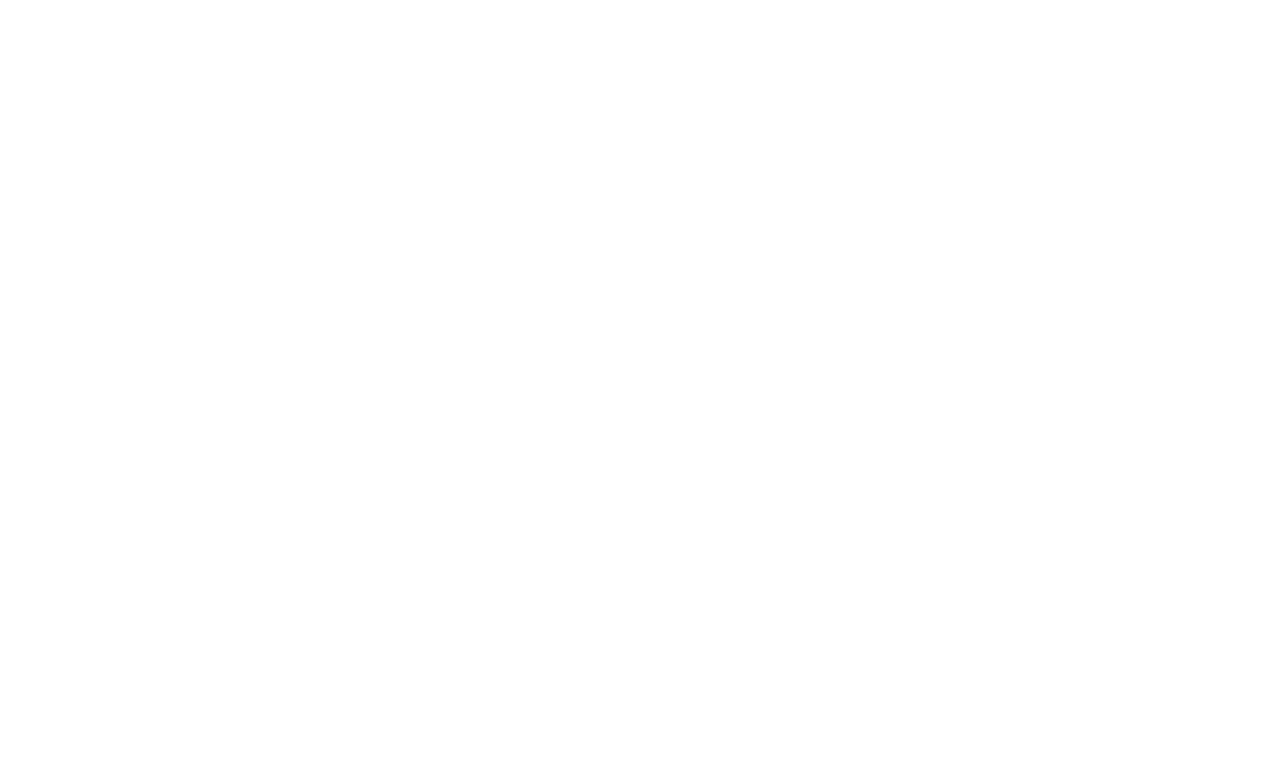
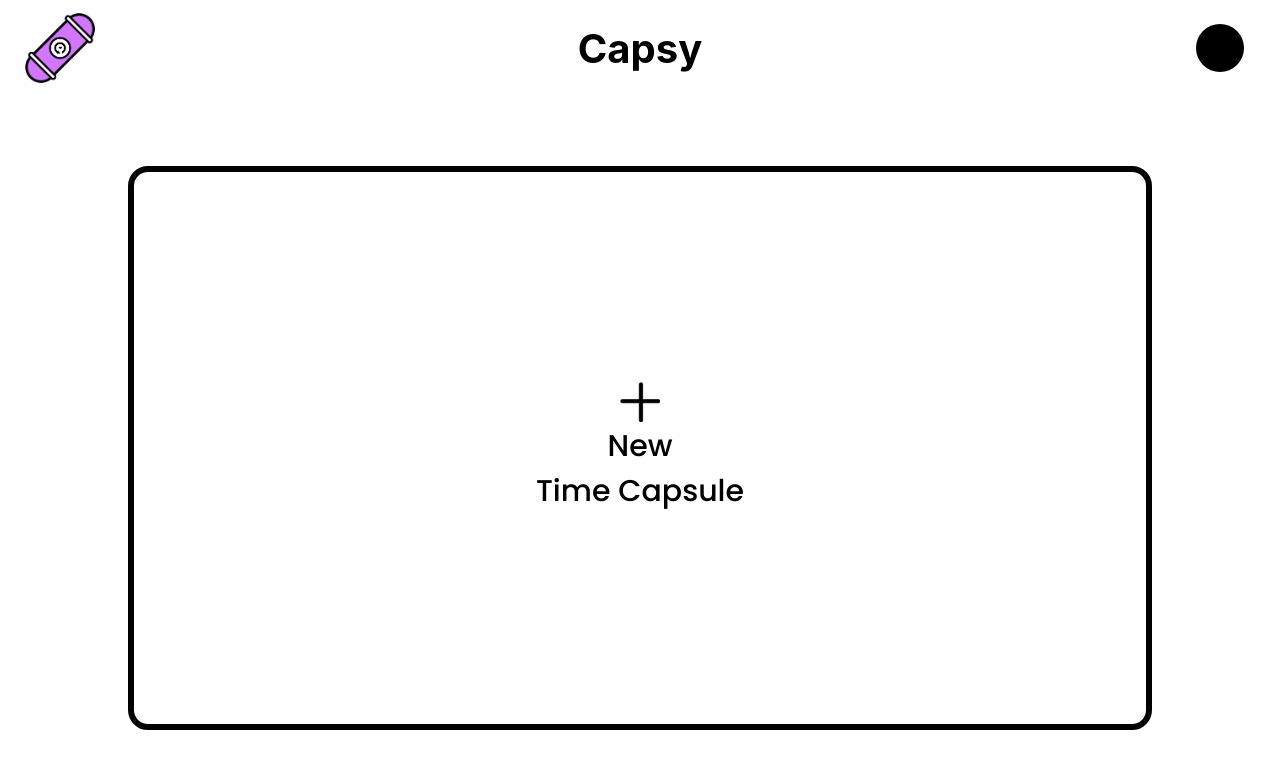
Before and after one commit to alexandvo/capsy, a React (Create React App) app in the folder frontend/: page / in a window 1280 px wide. Shown: the top 768 px of the page. Built offline with nearby package versions, Linux system fonts and the light colour scheme.

Commit message:
home page finished

```diff
--- a/frontend/src/components/Header.js
+++ b/frontend/src/components/Header.js
@@ -1,9 +1,14 @@
 import "../stylesheets/header.css";
+import icon from "../assets/imgs/time-capsule-icon.png"
 
 const Header = () => {
   return (
     <div className="rect">
-
+      <img src={icon}/>
+      <h1>Capsy</h1>
+      <div id="profilePicContainer">
+        <div id="pfpCir"></div>
+      </div>
     </div>
   );
 };
--- /dev/null
+++ b/frontend/src/components/Layout.js
@@ -0,0 +1,19 @@
+import Header from "./Header";
+import "../stylesheets/layout.css"
+import "../stylesheets/global.css"
+
+const Layout = ( {children} ) => {
+  return (
+    <>
+        <Header />
+        {/* <div style={{width: '100%', height: '12vh'}}/> */}
+        <div id="fullscreen">
+        <main id="mainArea">
+            {children}
+        </main>
+      </div>
+    </>
+  );
+};
+
+export default Layout;
--- a/frontend/src/pages/Home.js
+++ b/frontend/src/pages/Home.js
@@ -1,6 +1,21 @@
+import Layout from "../components/Layout";
+import "../stylesheets/home.css";
+import "../stylesheets/global.css";
+import plus from "../assets/imgs/plus.png"
+
 const Home = () => {
   return (
-    <></>
+    <Layout>
+      <div id="mainAreaContainer">
+        <div id="box">
+          <div id="middleContainer">
+            <img src={plus}/>
+            <p>New</p>
+            <p>Time Capsule</p>
+          </div>
+        </div>
+      </div>
+    </Layout>
   );
 };
 
--- a/frontend/src/stylesheets/header.css
+++ b/frontend/src/stylesheets/header.css
@@ -1,6 +1,54 @@
+@import url("../stylesheets/variables.css");
+
 .rect {
-    background-color: red;
-    height: 12vh;
-    margin: 0;
-    padding: 0;
+  height: 12vh;
+  width: 100%;
+  position: fixed;
+  display: flex;
+  align-items: center;
+  justify-content: center;
 }
+
+.rect img {
+  width: 15vw;
+  height: 15vw;
+  position: absolute;
+  left: 20px;
+}
+
+.rect h1 {
+  font-family: var(--bold);
+  position: absolute;
+  font-size: 8vw;
+}
+
+#profilePicContainer {
+  width: 15vw;
+  height: 15vw;
+  position: absolute;
+  right: 20px;
+  display: flex;
+  justify-content: center;
+  align-items: center;
+}
+
+#pfpCir {
+  border-radius: 200px;
+  height: 60%;
+  width: 60%;
+  background-color: black;
+}
+
+@media (min-width: 500px) {
+  .rect h1 {
+    font-size: 40px;
+  }
+  .rect img {
+    width: 80px;
+    height: 80px;
+  }
+  #profilePicContainer {
+    width: 80px;
+    height: 80px;
+  }
+}
--- /dev/null
+++ b/frontend/src/stylesheets/home.css
@@ -0,0 +1,47 @@
+@import url("../stylesheets/variables.css");
+
+#mainAreaContainer {
+  width: 100%;
+  height: 88vh;
+  display: flex;
+  justify-content: center;
+  align-items: center;
+}
+
+#box {
+  border-radius: 20px;
+  height: 80%;
+  width: 80%;
+  border: 6px solid black;
+  display: flex;
+  align-items: center;
+  justify-content: center;
+}
+
+#middleContainer img {
+  width: 6vw;
+  height: 6vw;
+  margin-bottom: 2px;
+}
+
+#middleContainer {
+  display: flex;
+  justify-content: center;
+  align-items: center;
+  flex-direction: column;
+}
+
+#middleContainer p {
+  font-family: var(--med);
+  font-size: 4vw;
+}
+
+@media (min-width: 800px) {
+    #middleContainer p {
+      font-size: 30px;
+    }
+    #middleContainer img {
+        width: 40px;
+        height: 40px;
+      }
+  }
--- /dev/null
+++ b/frontend/src/stylesheets/layout.css
@@ -0,0 +1,9 @@
+#fullscreen {
+    width: 100vw;
+    height: 100vh;
+    padding-top: 12vh;
+}
+
+#mainArea {
+    width: 100%;
+}
```
Also changed, not shown: frontend/src/assets/imgs/plus.png (added).
